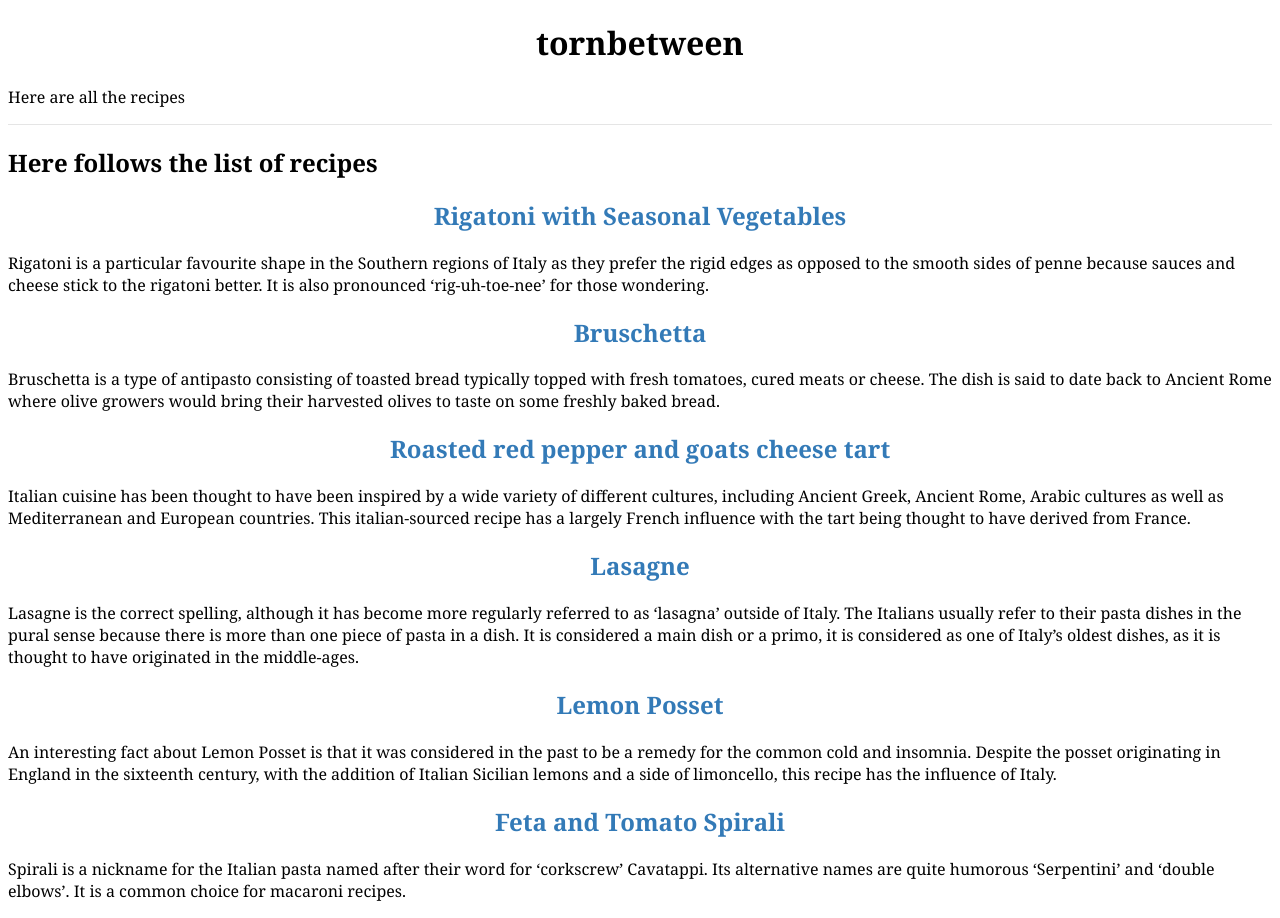
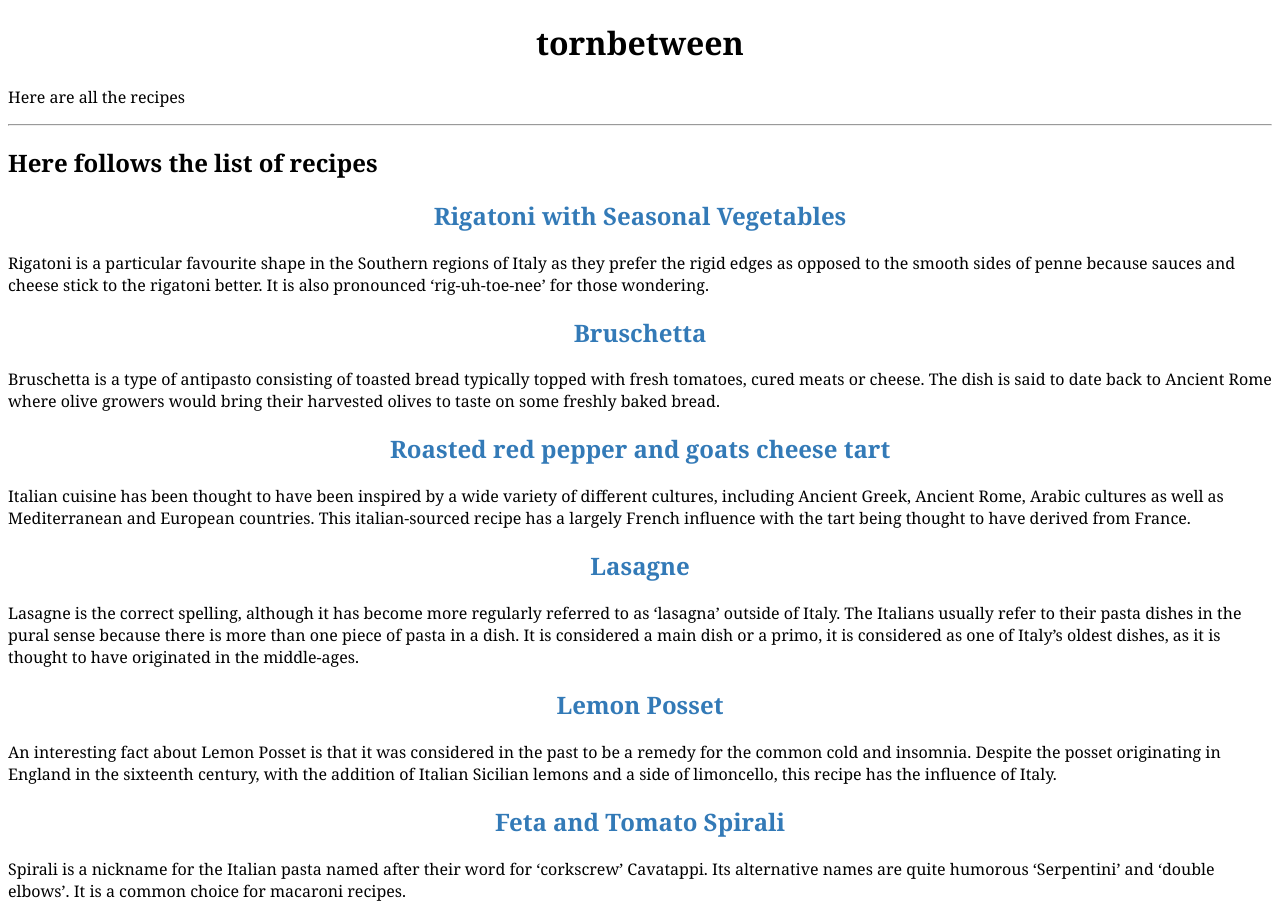
Before and after one commit to Hol1999/Hollyrecipewebsite, a Jekyll site: the page built from pages/recipelisting.md, in a window 1280 px wide. Built offline with Jekyll 4.4.1, drawn with Linux system fonts in a browser that asks for light colours.

Commit message:
Update recipes.css

```diff
--- a/styles/recipes.css
+++ b/styles/recipes.css
@@ -117,12 +117,7 @@ th {
 
 
 
-hr {
-  border: 0;
-  border-top: 1px solid rgba(0, 0, 0, 0.1);
-  border-bottom: 1px solid #fff;
-  margin: 1em 0;
-}
+
 
 a {
   color: #337ab7;
```
